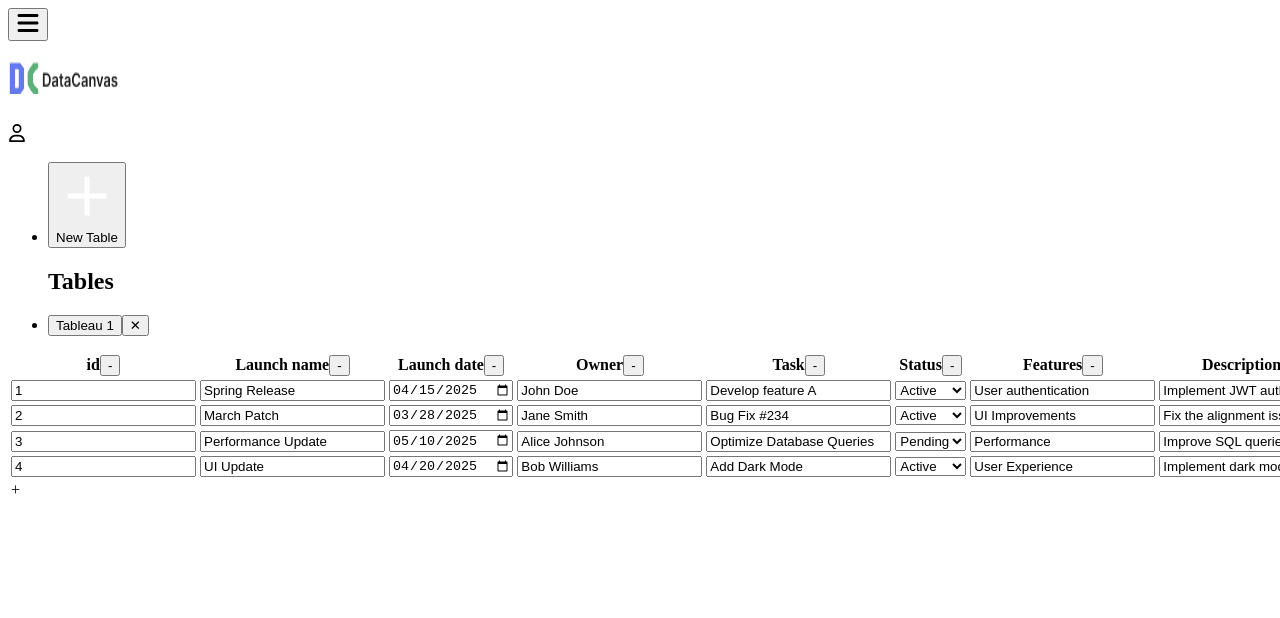
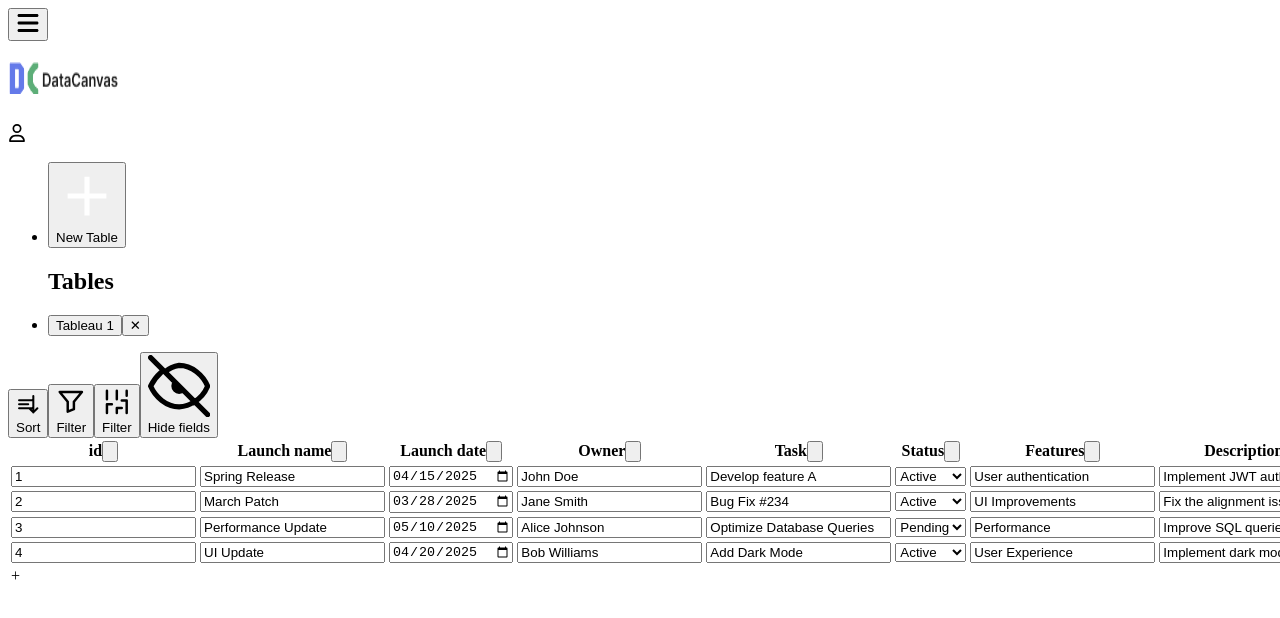
Before and after one commit to TahianSylvain/data-canvas-web, a Next.js app: page /database in a window 1280 px wide. Shown: the top 618 px of the page. Built offline with nearby package versions, Linux system fonts and the light colour scheme.

Commit message:
ajout type number

```diff
--- a/src/app/database/page.tsx
+++ b/src/app/database/page.tsx
@@ -230,7 +230,38 @@ return (
           ))}
         </ul>
       </div>
+      <div className="flex flex-col w-full">
+          <div className="flex items-start space-x-4 text-sm text-gray-700 bg-white border border-gray-300 p-2">
+            <button className="flex items-center space-x-1 hover:text-black">
+              <svg xmlns="http://www.w3.org/2000/svg" className="w-4 h-4" fill="none" viewBox="0 0 24 24" stroke="currentColor">
+                <path d="M3 16h13M3 8h13M3 12h9M21 16l-4 4m0 0l-4-4m4 4V4" strokeWidth="2" strokeLinecap="round" strokeLinejoin="round"/>
+              </svg>
+              <span>Sort</span>
+            </button>
 
+            <button className="flex items-center space-x-1 hover:text-black">
+              <svg xmlns="http://www.w3.org/2000/svg" className="w-4 h-4" fill="none" viewBox="0 0 24 24" stroke="currentColor">
+                <path d="M3 4h18l-6.5 8v6l-5 2v-8L3 4z" strokeWidth="2" strokeLinecap="round" strokeLinejoin="round"/>
+              </svg>
+
+              <span>Filter</span>
+            </button>
+
+            <button className="flex items-center space-x-1 hover:text-black">
+              <svg xmlns="http://www.w3.org/2000/svg" className="w-4 h-4" fill="none" viewBox="0 0 24 24" stroke="currentColor">
+                <path d="M4 21v-7M4 10V3M12 21v-4M12 10V3M20 21v-10M20 7V3M4 14h4M12 17h4M20 11h-4" strokeWidth="2" strokeLinecap="round" strokeLinejoin="round"/>
+              </svg>
+
+              <span>Filter</span>
+            </button>
+
+            <button className="flex items-center space-x-1 hover:text-black">
+              <svg xmlns="http://www.w3.org/2000/svg" className="w-4 h-4" fill="none" viewBox="0 0 24 24" stroke="currentColor">
+                <path d="M17.94 17.94A10.94 10.94 0 0112 20C7.03 20 2.73 16.11 1 12a16.88 16.88 0 014-5.27M10.58 10.58a2 2 0 002.83 2.83M6.53 6.53A10.94 10.94 0 0112 4c4.97 0 9.27 3.89 11 8-1.07 2.6-3.07 4.89-5.56 6.38M1 1l22 22" strokeWidth="2" strokeLinecap="round" strokeLinejoin="round"/>
+              </svg>
+              <span>Hide fields</span>
+            </button>
+          </div>
           {/* Tableau actif */}
           <div className="flex-1 p-6">
             {/* <h1 className="text-2xl font-bold mb-4">{activeTable?.name}</h1> */}
@@ -244,6 +275,8 @@ return (
             )}
           </div>
       </div>
+
+    </div>
   </>
 );
 
--- a/src/components/Cellcomponents/CellComponents.tsx
+++ b/src/components/Cellcomponents/CellComponents.tsx
@@ -22,4 +22,9 @@ export function SelectCell({ getValue, row, column, setData }) {
       ))}
     </select>
   );
+
 }
+export function NumberCell({ getValue, row, column, setData }) {
+  const [value, setValue] = useState(getValue());
+  return <input type="number" value={value} onChange={(e) => setValue(e.target.value)} onBlur={() => setData((prev) => prev.map(r => r.id === row.id ? { ...r, [column.accessorKey]: value } : r))}  className="bg-transparent px-2 py-1 w-full"/>;
+}
--- a/src/components/EditableTable/EditableTable.jsx
+++ b/src/components/EditableTable/EditableTable.jsx
@@ -1,7 +1,7 @@
 "use client";
 import { useState, useRef, useEffect  } from "react";
 import { flexRender } from "@tanstack/react-table";
-import { EditableCell, DateCell, SelectCell } from '@/components/Cellcomponents/CellComponents';
+import { EditableCell, DateCell, SelectCell, NumberCell } from '@/components/Cellcomponents/CellComponents';
 
 // const defaultData = [
 //   {
@@ -108,6 +108,8 @@ export default function EditableTable({ data, setData, columns, setColumns }) {
         newColumn.options = newColumnOptions.split(",").map((opt) => opt.trim());
       } else if (newColumnType === "date") {
         newCell = DateCell;
+      } else if (newColumnType === "number") {
+        newCell = NumberCell;
       }
 
       newColumn.cell = newCell;
@@ -149,10 +151,10 @@ export default function EditableTable({ data, setData, columns, setColumns }) {
                 <div className="flex items-center justify-between">
                   <span>{col.header}</span>
                   <button
-                    onClick={() => deleteColumn(col.accessorKey)}
-                    className="text-red-500 hover:text-red-700 ml-2"
+                    // onClick={() => deleteColumn(col.accessorKey)} //----
+                    // className="text-red-500 hover:text-red-700 ml-2"
                   >
-                    -
+                    <img src="/vercel.svg" alt="Icône" className="w-2 h-2 invert scale-y-[-1]" />
                   </button>
                 </div>
               </th>
@@ -183,6 +185,7 @@ export default function EditableTable({ data, setData, columns, setColumns }) {
                   onChange={(e) => setNewColumnType(e.target.value)}
                 >
                   <option value="text">Text</option>
+                  <option value="number">Number</option>
                   <option value="select">Select</option>
                   <option value="date">Date</option>
                 </select>
```
Lines whose indentation alone changed are shown as unchanged.
